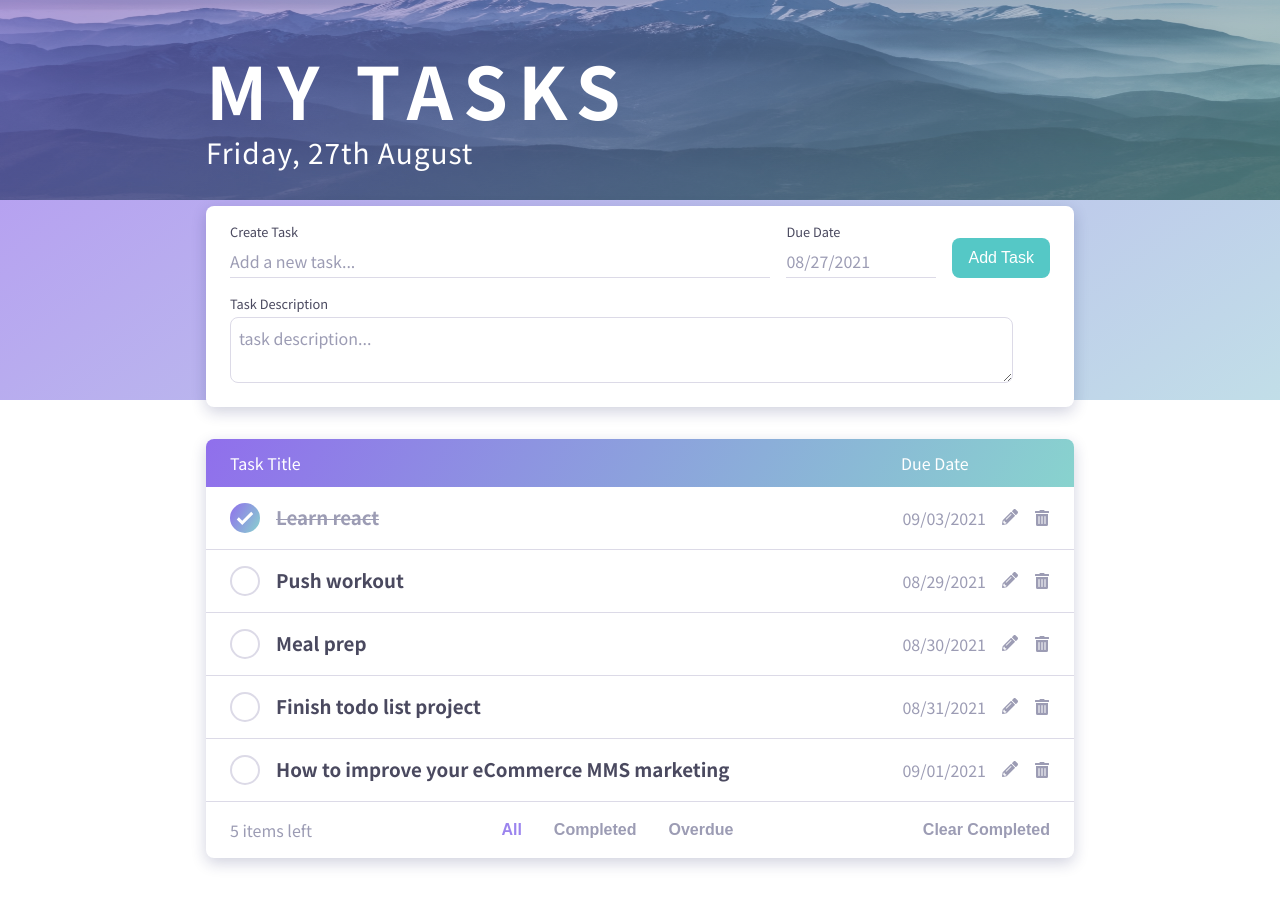
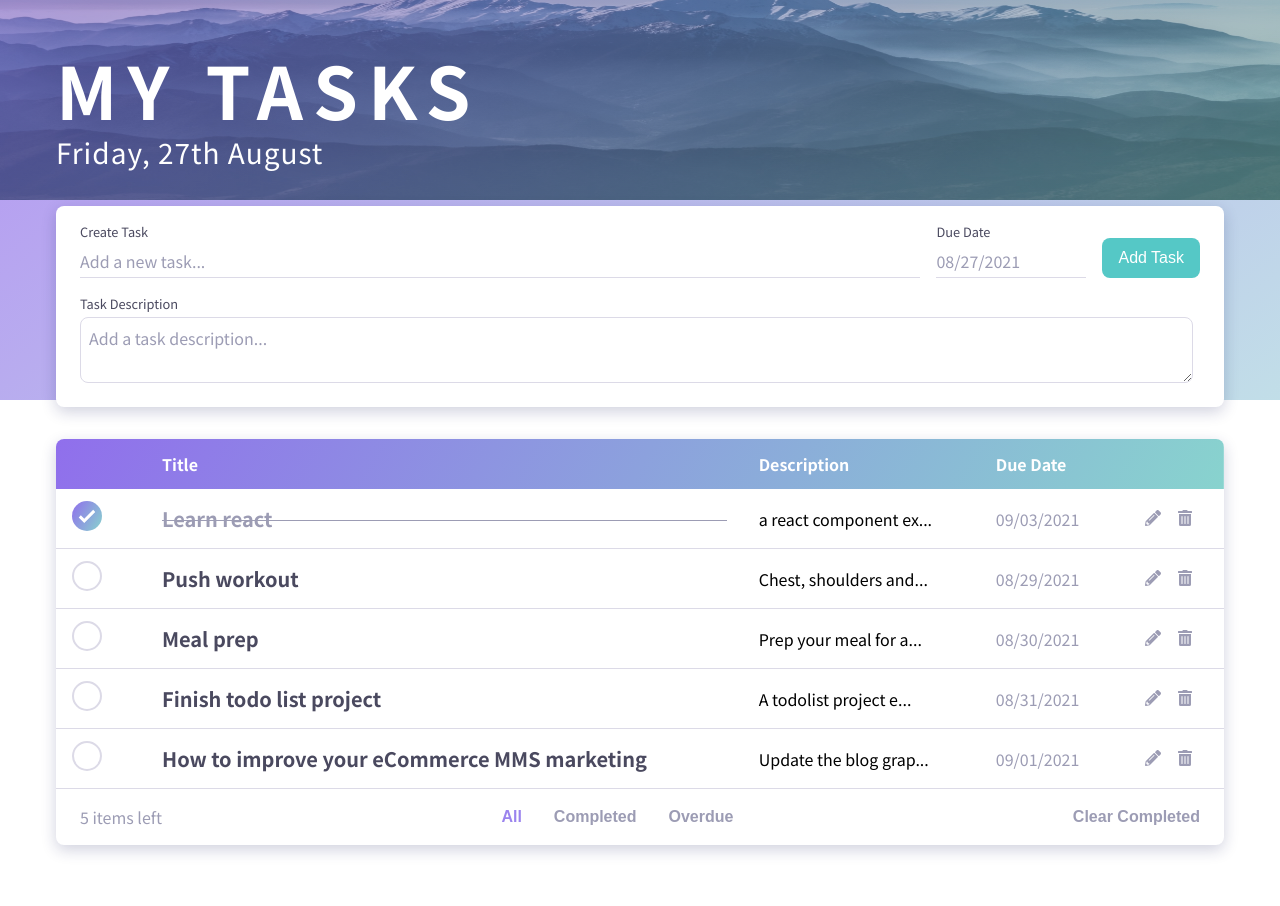
Before and after one commit to dolphius21/cynder-to-do-list, a Next.js app: page / in a window 1280 px wide. Built offline with nearby package versions, Linux system fonts and the light colour scheme.

Commit message:
Done converting taskslist to a table

```diff
--- a/components/SingleTask.js
+++ b/components/SingleTask.js
@@ -4,39 +4,45 @@ import { GoCheck } from 'react-icons/go';
 import { FaTrashAlt, FaPencilAlt } from 'react-icons/fa';
 
 const SingleTask = ({ taskDetails, onTaskDelete, onTaskCompleteToggle }) => {
-  const { _id, title, dueDate, isComplete } = taskDetails;
+  const { _id, title, description, dueDate, isComplete } = taskDetails;
 
   const formattedDueDate = format(new Date(dueDate), 'MM/dd/yyyy');
 
   const overdue = !isComplete && dueDate < new Date().toISOString();
 
   return (
-    <div className="task-row">
-      <div className="task-title">
+    <tr className="tasks-table-row">
+      <td>
         <GoCheck
           className={`check-icon ${isComplete && 'complete-check-icon'}`}
           onClick={() => onTaskCompleteToggle(taskDetails)}
         />
+      </td>
+      <td className="tasks-table-title">
+        <Link href={`/tasks/${_id}`}>
+          <a className={isComplete ? 'tasks-table-title-complete' : undefined}>
+            {title}
+            {overdue && <span className="tasks-table-overdue">overdue</span>}
+            <span className={isComplete ? 'line' : undefined}></span>
+          </a>
+        </Link>
+      </td>
+      <td className="tasks-table-description">
+        {description.substring(0, 20) + '...'}
+      </td>
+      <td className="tasks-table-due-date">{formattedDueDate}</td>
+      <td className="tasks-table-icons">
         <Link href={`/tasks/${_id}`}>
           <a>
-            <h3 className={isComplete ? 'task-title-complete' : undefined}>
-              {title}
-              {overdue && <span className="task-overdue">overdue</span>}
-              <span className={isComplete ? 'line' : undefined}></span>
-            </h3>
+            <FaPencilAlt className="tasks-table-icon" />
           </a>
         </Link>
-      </div>
-      <p className={`task-due-date ${overdue && 'date-overdue'}`}>
-        {formattedDueDate}
-      </p>
-      <Link href={`/tasks/${_id}`}>
-        <a>
-          <FaPencilAlt className="task-icon" />
-        </a>
-      </Link>
-      <FaTrashAlt onClick={() => onTaskDelete(_id)} className="task-icon" />
-    </div>
+        <FaTrashAlt
+          onClick={() => onTaskDelete(_id)}
+          className="tasks-table-icon"
+        />
+      </td>
+    </tr>
   );
 };
 
--- a/components/TaskListForm.js
+++ b/components/TaskListForm.js
@@ -16,7 +16,7 @@ const TaskListForm = ({ onAddTask }) => {
       title,
       description,
       dueDate: new Date(dueDate).toISOString(),
-      isComplete: false
+      isComplete: false,
     };
     onAddTask(newTask);
     setTitle('');
@@ -60,9 +60,9 @@ const TaskListForm = ({ onAddTask }) => {
           <div className="form-group mt">
             <textarea
               className="input-desc"
-              cols="75"
+              cols="108"
               rows="2"
-              placeholder="task description..."
+              placeholder="Add a task description..."
               onChange={(e) => setDescription(e.target.value)}
               value={description}
             ></textarea>
--- /dev/null
+++ b/components/TaskTable.js
@@ -0,0 +1,63 @@
+import SingleTask from './SingleTask';
+
+const TaskTable = ({
+  tasks,
+  onTaskDelete,
+  onTaskCompleteToggle,
+  onChangeFilterType,
+  onCompletedTaskDelete,
+}) => {
+  return (
+    <div className="card tasks-table-container">
+      <table className="tasks-table">
+        <thead>
+          <tr>
+            <th></th>
+            <th>Title</th>
+            <th>Description</th>
+            <th>Due Date</th>
+            <th></th>
+          </tr>
+        </thead>
+        <tbody>
+          {tasks.map((task, index) => (
+            <SingleTask
+              taskDetails={task}
+              key={index}
+              onTaskDelete={onTaskDelete}
+              onTaskCompleteToggle={onTaskCompleteToggle}
+            />
+          ))}
+        </tbody>
+      </table>
+      <div className="tasks-table-footer">
+        <p>{tasks.length} items left</p>
+        <div className="filter-menu">
+          <button
+            className="filter-btn active"
+            onClick={() => onChangeFilterType('all')}
+          >
+            All
+          </button>
+          <button
+            className="filter-btn"
+            onClick={() => onChangeFilterType('complete')}
+          >
+            Completed
+          </button>
+          <button
+            className="filter-btn"
+            onClick={() => onChangeFilterType('overdue')}
+          >
+            Overdue
+          </button>
+        </div>
+        <button className="clear-completed-btn" onClick={onCompletedTaskDelete}>
+          Clear Completed
+        </button>
+      </div>
+    </div>
+  );
+};
+
+export default TaskTable;
--- a/components/TasksList.js
+++ /dev/null
@@ -1,53 +0,0 @@
-import SingleTask from './SingleTask';
-
-const TasksList = ({
-  tasks,
-  onTaskDelete,
-  onTaskCompleteToggle,
-  onChangeFilterType
-}) => {
-  return (
-    <div className="card">
-      <div className="tasks-header">
-        <p className="tasks-header-title">Task Title</p>
-        <p className="tasks-header-due-date">Due Date</p>
-        <div className="tasks-header-padding"></div>
-      </div>
-      {tasks.map((task, index) => (
-        <SingleTask
-          taskDetails={task}
-          key={index}
-          onTaskDelete={onTaskDelete}
-          onTaskCompleteToggle={onTaskCompleteToggle}
-        />
-      ))}
-
-      <div className="tasks-footer">
-        <p>{tasks.length} items left</p>
-        <div className="sort-menu">
-          <button
-            className="sort-btn active"
-            onClick={() => onChangeFilterType('all')}
-          >
-            All
-          </button>
-          <button
-            className="sort-btn"
-            onClick={() => onChangeFilterType('complete')}
-          >
-            Completed
-          </button>
-          <button
-            className="sort-btn"
-            onClick={() => onChangeFilterType('overdue')}
-          >
-            Overdue
-          </button>
-        </div>
-        <button className="clear-completed-btn">Clear Completed</button>
-      </div>
-    </div>
-  );
-};
-
-export default TasksList;
--- a/pages/index.js
+++ b/pages/index.js
@@ -1,10 +1,10 @@
 import { useState } from 'react';
 import Head from 'next/head';
-import TasksList from '../components/TasksList';
 import Loader from '../components/Loader';
 import Header from '../components/Header';
 import TaskListForm from '../components/TaskListForm';
 import fakeTasks from '../services/fakeTaskService';
+import TaskTable from '../components/TaskTable';
 
 export default function Home() {
   const [tasks, setTasks] = useState(fakeTasks);
@@ -26,6 +26,11 @@ export default function Home() {
     const index = tasksCopy.indexOf(task);
     tasksCopy[index] = { ...task, isComplete: !task.isComplete };
     setTasks(tasksCopy);
+  };
+
+  const handleCompletedTaskDelete = () => {
+    const filteredTasks = tasks.filter((t) => t.isComplete === false);
+    setTasks(filteredTasks);
   };
 
   const handleChangeFilterType = (filterType) => {
@@ -53,11 +58,12 @@ export default function Home() {
       </Head>
       <Header />
       <TaskListForm onAddTask={handleAddTask} />
-      <TasksList
+      <TaskTable
         tasks={filteredTasks}
         onTaskDelete={handleTaskDelete}
         onTaskCompleteToggle={handleTaskCompleteToggle}
         onChangeFilterType={handleChangeFilterType}
+        onCompletedTaskDelete={handleCompletedTaskDelete}
       />
     </div>
   );
--- a/pages/tasks/[id].js
+++ b/pages/tasks/[id].js
@@ -17,13 +17,13 @@ export const getStaticPaths = async () => {
 
   const paths = data.map((task) => {
     return {
-      params: { id: task._id }
+      params: { id: task._id },
     };
   });
 
   return {
     paths,
-    fallback: false
+    fallback: false,
   };
 };
 
@@ -37,7 +37,7 @@ export const getStaticProps = async (context) => {
   });
 
   return {
-    props: { details }
+    props: { details },
   };
 };
 
--- a/styles/globals.scss
+++ b/styles/globals.scss
@@ -30,9 +30,7 @@ $radius-md: 1rem;
 $radius-lg: 1.5rem;
 $light-shadow: 0 5px 15px rgba(70, 82, 190, 0.05);
 $dark-shadow: 0 5px 15px rgba(23, 31, 94, 0.2);
-$solid-text-shadow: 0px 2px 0px #abc6e2;
-$solid-box-shadow: 0px 4px 0px 0#cedce9;
-$max-width: 900px;
+$max-width: 1200px;
 /* Global Styles */
 html,
 body {
@@ -161,50 +159,31 @@ input {
     }
   }
 }
-/* Tasklist Styles */
-.tasks-header {
-  display: flex;
-  align-items: center;
-  padding: 0.75rem 1.5rem;
+/* Tasks Table Styles */
+.tasks-table-container {
+  overflow: hidden;
+}
+.tasks-table {
+  border-spacing: 1;
+  border-collapse: collapse;
+  width: 100%;
+  margin: 0 auto;
+  position: relative;
+
+  td,
+  th {
+    padding: 0.75rem 1rem;
+    text-align: left;
+  }
+  thead tr {
+    height: 50px;
     background: $gradient-primary;
-  border-radius: $radius-sm $radius-sm 0 0;
+    font-size: 1rem;
     color: $white-clr;
-  &-title {
-    flex: 1;
   }
-  &-due-date {
-    width: 85px;
-  }
-  &-padding {
-    width: 64px;
-  }
-}
-.task-row {
-  padding: 1rem 1.5rem;
+  tbody tr {
+    height: 48px;
     border-bottom: 1px solid $light-neutral-clr-4;
-  display: flex;
-  justify-content: space-between;
-  align-items: center;
-  color: $light-neutral-clr-1;
-  .task-title {
-    text-align: left;
-    display: flex;
-    flex: 1;
-    font-size: 1rem;
-    color: $light-neutral-clr-1;
-    a {
-      text-decoration: none;
-      color: $light-neutral-clr-1;
-      h3 {
-        position: relative;
-        .line {
-          position: absolute;
-          display: block;
-          top: 16px;
-          border-bottom: 1px solid $light-neutral-clr-3;
-          width: 100%;
-        }
-      }
   }
   .check-icon {
     margin-right: 1rem;
@@ -222,7 +201,29 @@ input {
     background: $gradient-primary;
     border: 0;
   }
-    .task-overdue {
+  &-title {
+    color: $light-neutral-clr-1;
+    font-size: 1.25rem;
+    font-weight: 600;
+    a {
+      text-decoration: none;
+      color: $light-neutral-clr-1;
+      position: relative;
+      .line {
+        position: absolute;
+        display: block;
+        top: 16px;
+        border-bottom: 1px solid $light-neutral-clr-3;
+        width: 100%;
+      }
+    }
+  }
+  .tasks-table-title-complete {
+    display: flex;
+    justify-content: space-between;
+    color: $light-neutral-clr-3;
+  }
+  &-overdue {
     font-size: 0.8rem;
     display: inline-block;
     padding: 0.5rem;
@@ -231,35 +232,38 @@ input {
     color: $white-clr;
     border-radius: $radius-sm;
   }
-  }
-  .task-title-complete {
-    color: $light-neutral-clr-3;
-  }
-  .task-due-date {
+  &-due-date {
     color: $light-neutral-clr-3;
   }
   .date-overdue {
     color: $overdue-clr;
   }
-  .task-icon {
+  &-icon {
     margin-left: 1rem;
     color: $light-neutral-clr-3;
     cursor: pointer;
     transition: $transition-2;
   }
-  .task-icon:hover {
+  &-icon:hover {
     color: $light-secondary-clr;
   }
+  &-footer {
+    display: flex;
+    justify-content: space-between;
+    white-space: nowrap;
+    padding: 0 1.5rem;
+    color: $light-neutral-clr-3;
   }
-.tasks-footer {
+}
+.tasks-table-footer {
   display: flex;
   justify-content: space-between;
   padding: 1rem 1.5rem;
   color: $light-neutral-clr-3;
-  .sort-menu {
+  .filter-menu {
     display: flex;
     justify-content: space-between;
-    .sort-btn {
+    .filter-btn {
       color: $light-neutral-clr-3;
       background: transparent;
       border: 0;
@@ -285,7 +289,7 @@ input {
     color: $light-neutral-clr-2;
   }
 }
-/* Task Styles */
+/* Task Form Styles */
 .task-form {
   padding: 2rem;
   &-title {
@@ -304,7 +308,11 @@ input {
     &:focus {
       border: 1px solid $light-neutral-clr-2;
     }
+    &-complete {
+      color: $light-neutral-clr-3;
     }
+  }
+
   &-status {
     padding: 0.5rem 0.75rem;
     border: 0;
```
Also changed, not shown: 1 other file (tests, documents, lock files or other folders). Lines whose indentation alone changed are shown as unchanged.
